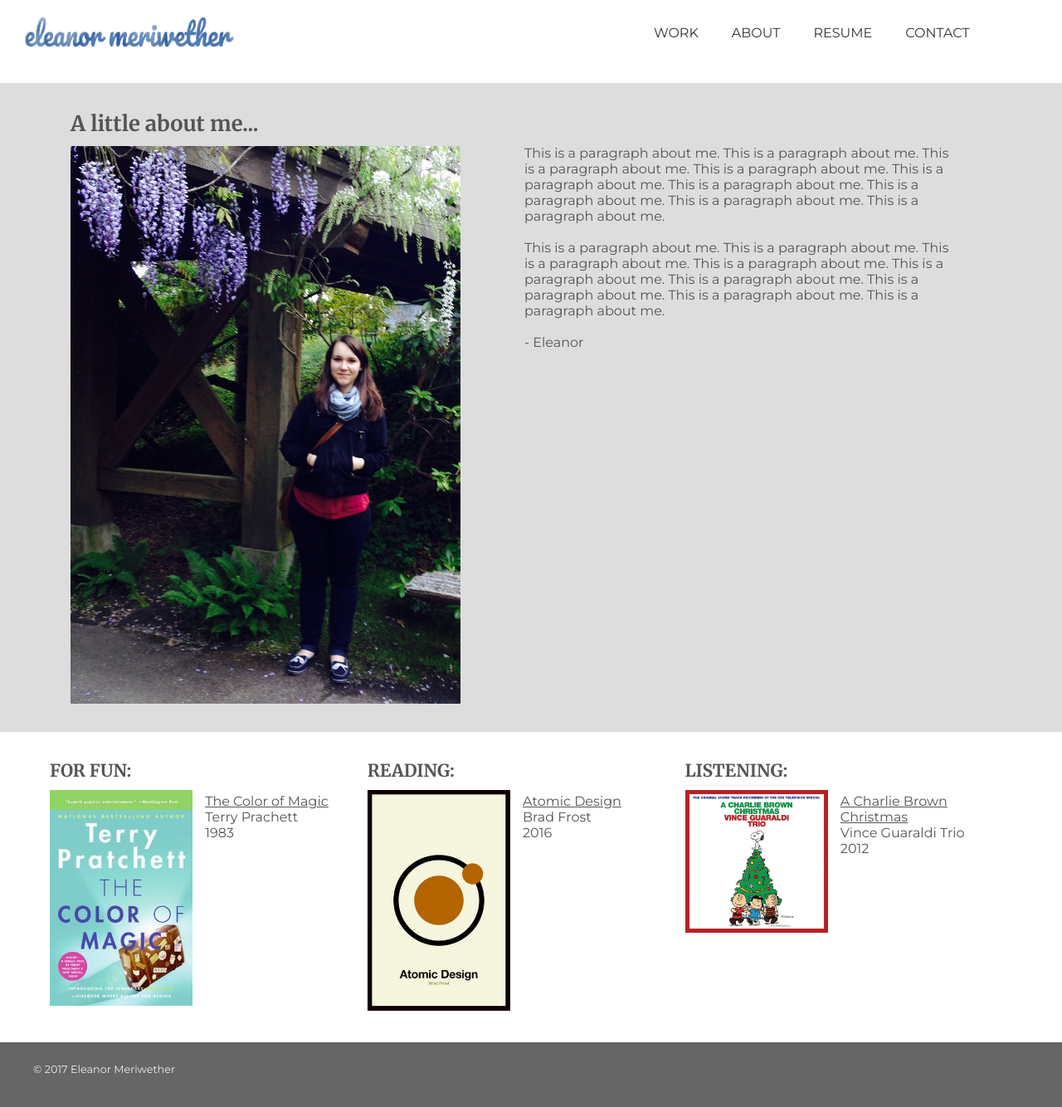
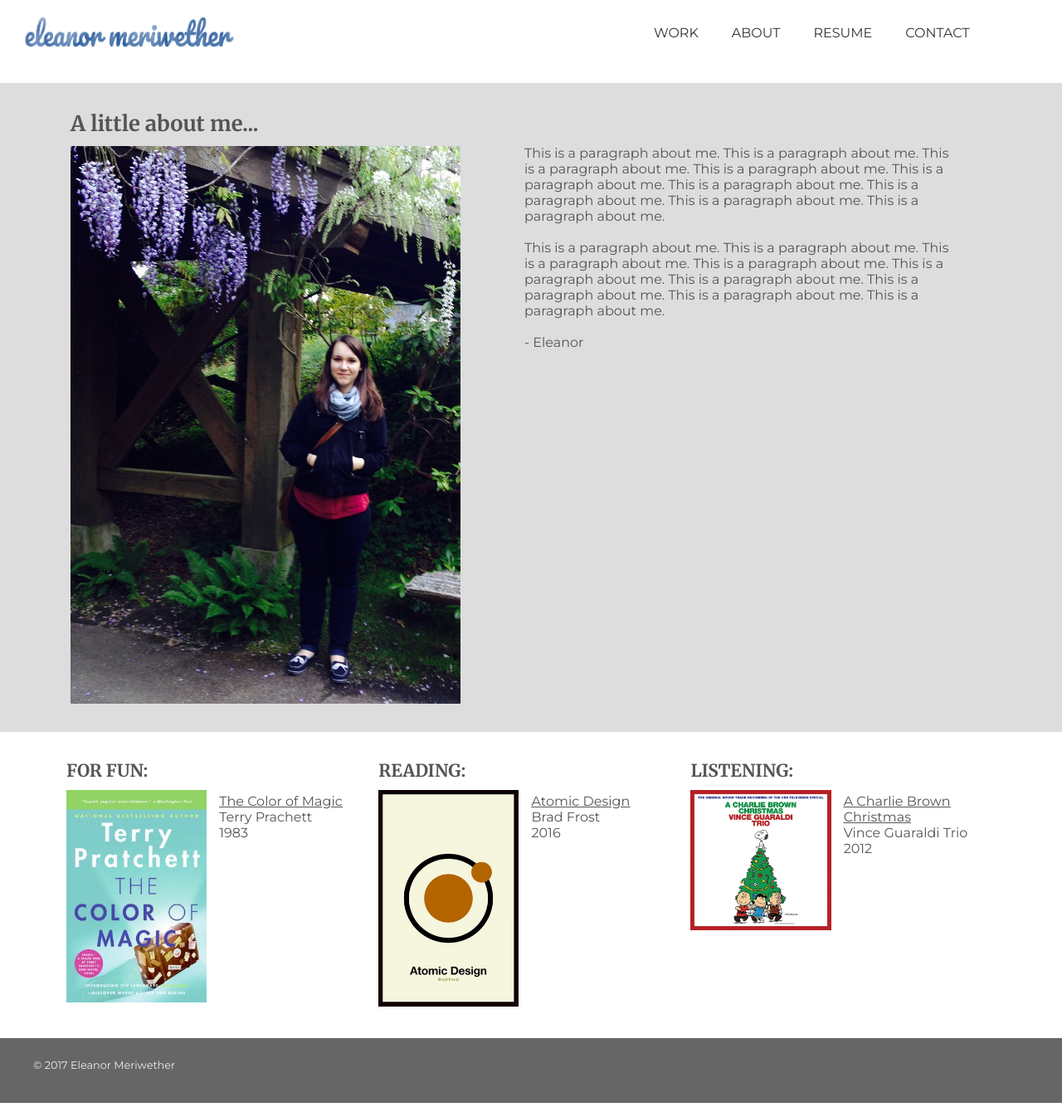
Before and after one commit to emeriwether/emeriwether.github.io, a Jekyll site: the page built from about.html, in a window 1280 px wide. Shown: the whole page at 83% size. Built offline with Jekyll 4.4.1, drawn with Linux system fonts in a browser that asks for light colours; nearby versions of some CDN libraries.

Commit message:
increase left padding on aside on about me

```diff
--- a/css/styles.css
+++ b/css/styles.css
@@ -116,7 +116,7 @@
 section.main article div p { padding-top: 40px; }
 section.main article div img { width: 90%; max-height: 60%; }
 
-section.aside { padding-top: 30px; padding-bottom: 30px; }
+section.aside { padding-top: 30px; padding-bottom: 30px; padding-left: 80px; }
 section.aside aside { width: 33%; float: left; }
 section.aside aside div { width: 45%; float: left; }
 section.aside aside div p { padding-top: 40px; padding-left: 15px; }
```
